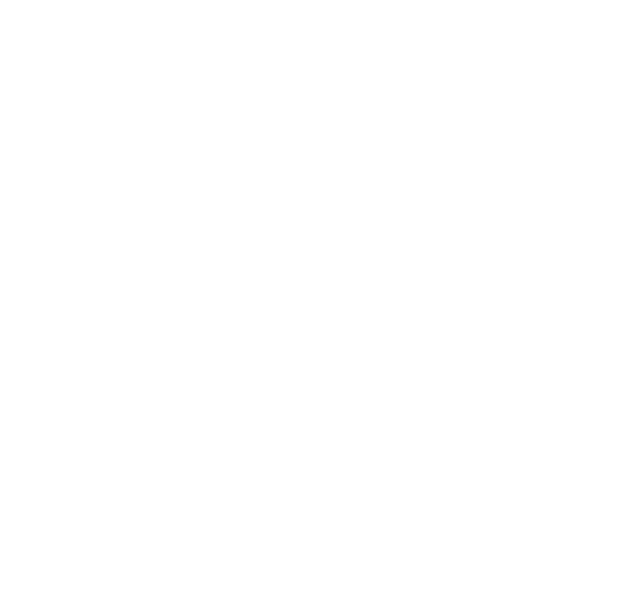
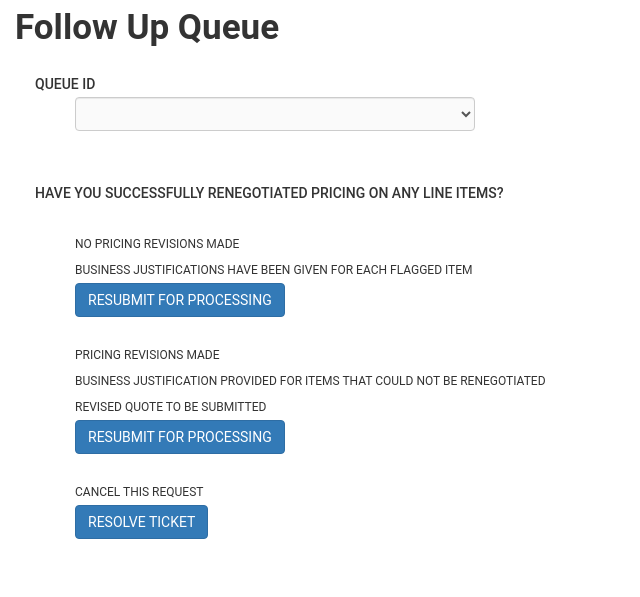
Before and after one commit to rramona2/gas-mdl-web-app, a plain HTML site: page index.html in a window 1280 px wide. Shown: the whole page, without its empty margins (0-640 px from the left). Drawn offline with nearby package versions, Linux system fonts and the light colour scheme.

Commit message:
Update index.html

```diff
--- a/index.html
+++ b/index.html
@@ -1 +1,122 @@
-<span aa />
+<!DOCTYPE html>
+<html>
+	<head>
+		<meta content="width=device-width, initial-scale=1" name="viewport">
+		<style>
+		.jumbotron2 {
+		font-family: Roboto;
+		padding: 15px;
+		max-width:800px;
+		max-height: 650px;
+		line-height: 25px;
+		background-color: #ffffff;
+		}
+		.form {
+		background-color: #ffffff;
+		padding: 8px;
+		};
+		#body {
+		line-height: 10px;
+		}
+		.header {
+		font-weight: bold;
+		font-size: 35px;
+		}
+		#select {
+		max-width: 400px;
+		font-size: 14px;
+		background-color: #fafafa;
+		margin-left: 60px;
+		}
+		.d-block {
+		margin-left: 75px;
+		border-width: 10px;
+		border-color: black;
+		}
+		.h7 {
+		font-size: 12px;
+		text-transform: capitalize;
+		margin-left: 60px;
+		}
+		.h5 {
+		font-weight: bold;
+		margin-left: 20px;
+		}
+		.btn-primary {
+		margin-left: 60px;
+		}
+		</style>
+		<link
+			href="https://maxcdn.bootstrapcdn.com/bootswatch/3.3.7/paper/bootstrap.min.css"
+			rel="stylesheet"
+			type="text/css">
+			<title></title>
+		</head>
+		<body>
+			<div class="jumbotron2">
+				<span class="header">Follow Up Queue</span><br>
+				<br>
+				<form class="form-group" id="form" name="form"><?
+					var sheet   = SpreadsheetApp.getActiveSpreadsheet().getSheetByName("config");
+					var numRows = sheet.getRange("G3").getValue();
+					var data = sheet.getRange(2, 2, numRows, 1).getValues();
+					?>
+					<span class="h5" >QUEUE ID</span>
+					<select class="form-control" id="select" name="select"><? for (var i = 0; i < data.length; ++i) { ?>
+						<option><?!= data[i] ?>
+						</option>
+						<? } ?>
+					</select><br>
+					<br>
+					<span class="h5">HAVE YOU SUCCESSFULLY RENEGOTIATED PRICING ON ANY LINE ITEMS?</span><br>
+					<br>
+					<span class="h7">NO PRICING REVISIONS MADE </span>
+					<br>
+					<span class="h7">BUSINESS JUSTIFICATIONS HAVE BEEN GIVEN FOR EACH FLAGGED ITEM</span>
+					<br>
+					<input
+					class="btn btn-primary"
+					id="approve"
+					onclick="this.value='Processing..'; google.script.run.withSuccessHandler(google.script.host.close).processApprovals(this.parentNode); return false;"
+					type="submit"
+					value="RESUBMIT FOR PROCESSING">
+					<br>
+					<br>
+					<span class="h7">PRICING REVISIONS MADE</span>
+					<br>
+					<span class="h7">BUSINESS JUSTIFICATION PROVIDED FOR ITEMS THAT COULD NOT BE RENEGOTIATED</span>
+					<br>
+					<span class="h7">REVISED QUOTE TO BE SUBMITTED</span>
+					<br>
+					<input
+					class="btn btn-primary"
+					id="approve2"
+					onclick="this.value='Processing..'; google.script.run .withSuccessHandler(google.script.host.close) .processApprovals2(this.parentNode); return false;"
+					type="submit"
+					value="RESUBMIT FOR PROCESSING">
+					<br>
+					<br>
+					<span class="h7">CANCEL THIS REQUEST</span>
+					<br>
+					<input
+					class="btn btn-primary"
+					id="approve3"
+					onclick="this.value='Processing..'; google.script.run .withSuccessHandler(google.script.host.close) .processApprovals3(this.parentNode); return false;"
+					type="submit"
+					value="RESOLVE TICKET"><br>
+					<br>
+				</form>
+				<div id="output"></div>
+				<script
+				src="https://cdnjs.cloudflare.com/ajax/libs/jquery/3.1.1/jquery.js"
+				type="text/javascript"></script>
+				<script type="text/javascript">
+				function fileUploaded(status) {
+				document
+				.getElementById('output')
+				.innerHTML = status
+				}
+				</script>
+			</div>
+		</body>
+	</html>
```
